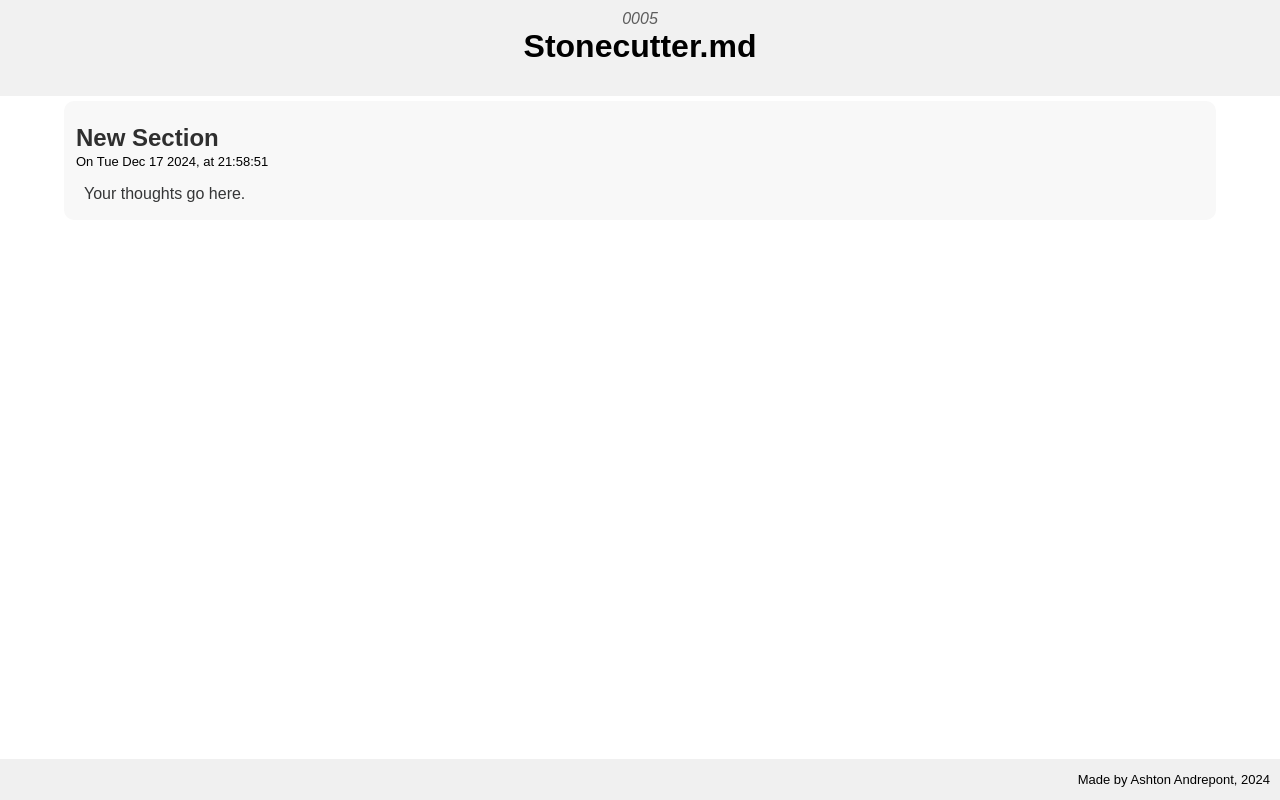
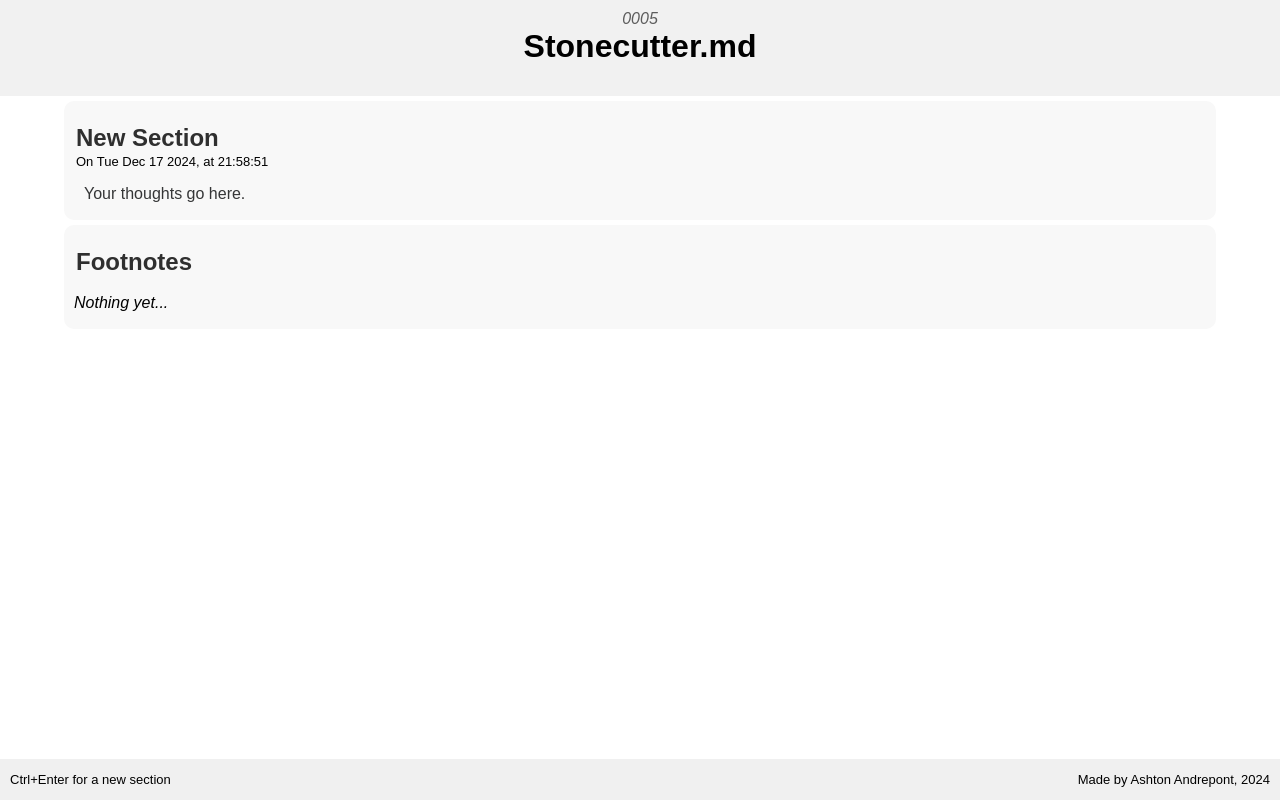
Before and after one commit to DudeSquaredEdud/Stonecutter.md, an Angular app: page / in a window 1280 px wide. Built offline with nearby package versions, Linux system fonts and the light colour scheme.

Commit message:
Still trying to delete a section

```diff
--- a/src/app/app.component.css
+++ b/src/app/app.component.css
@@ -25,11 +25,19 @@
   }
 
   footer{
-    position: absolute;
+    position: fixed;
+    display:inline-flex;
     bottom:0%;
     font-size: small;
     font-style: bold;
-    text-align: right;
+
+    .right{
+      text-align: right;
+    }
+    *{
+      width:50%;
+    }
+
     background-color: #f0f0f0;
     width: 100vw;
     z-index: 1000;
--- a/src/app/app.component.html
+++ b/src/app/app.component.html
@@ -4,14 +4,14 @@
     <h1 id="postTitle" spellcheck="false" contenteditable="true">{{title}}</h1>
   </header>
   <section id="SECTION_CONTAINER">
-    @for (i of sections; track i.id){
-      <app-section />
+    @for (i of section_count_range; track i){
+      <app-section [unique_id]="i" />
     }
   </section>
-
-
+  <app-footnotes />
   <footer>
-    <p style="padding-right: 10px;">Made by Ashton Andrepont, 2024</p>
+    <p style="padding-left: 10px;">Ctrl+Enter for a new section</p>
+    <p class="right" style="padding-right: 10px;">Made by Ashton Andrepont, 2024</p>
   </footer>
 </main>
 
--- a/src/app/app.component.ts
+++ b/src/app/app.component.ts
@@ -1,23 +1,92 @@
-import { Component, HostBinding, HostListener } from '@angular/core';
+import { Component, computed, HostBinding, HostListener, viewChildren } from '@angular/core';
 import { RouterOutlet } from '@angular/router';
 import { SectionComponent } from './section/section.component';
+import { FootnotesComponent } from './footnotes/footnotes.component';
 
 @Component({
   selector: 'app-root',
-  imports: [RouterOutlet, SectionComponent],
+  imports: [RouterOutlet, SectionComponent, FootnotesComponent],
   templateUrl: './app.component.html',
   styleUrl: './app.component.css'
 })
 export class AppComponent {
+  // Title & footnotes
   title = 'Stonecutter.md';
   entry_number = "0005";
-  sections = [{id: 1}]
+  footnotes = new FootnotesComponent();
 
+  // Sections
+  section_count = 1;
+  section_count_range = new Array(this.section_count).fill(0).map((n, index) => index + 1);
+
+  childSectionsSignal = viewChildren(SectionComponent);
+  childSections = computed(() => {
+    let sections: {id: number, sect: SectionComponent}[] = [];
+    let id: number = 1;
+    this.childSectionsSignal().forEach((childSection: SectionComponent) => {
+      sections.push({id: id, sect: childSection});
+      id++;
+    })
+    return sections;
+  });
+
+  selected_section: string | null = "0";
+
+  // Create a new section
   @HostListener('document:keydown.control.enter', ['$event'])
   new_section(event: KeyboardEvent){
-    if (event.ctrlKey){
-      this.sections = this.sections.concat({id: (this.sections[this.sections.length-1].id + 1)})
-      console.log("New Section")
+    this.section_count++;
+    this.section_count_range = Array(this.section_count).fill(0).map((n, index) => index + 1);
+      console.log("New Section");
+  }
+
+  // Delete a section
+  @HostListener('document:keydown.control.delete', ['$event'])
+  delete_section(event: KeyboardEvent){
+    if (typeof this.selected_section == "string"){
+      let target_id = this.selected_section;
+      this.section_count_range = this.section_count_range.filter(function(item) {
+        let target_section = document.querySelectorAll('section[sec_id="'+target_id+'"]');
+        target_section.forEach((thing) => {thing.remove()})
+        return item.toString() != target_id;
+      })
+      this.section_count--;
+      let new_id = 1;
+      this.childSections();
+      this.childSections().forEach(element => {
+          element.id = new_id;
+          element.sect.unique_id = new_id;
+          console.log(element.id + " " + element.sect.unique_id);
+          new_id++;
+      });
+        console.log("Deleted Section");
     }
+      this.selected_section = null;
+  }
+
+  // Find what the current section is
+  @HostListener('document:click', ['$event'])
+  select_section(event: MouseEvent){
+    if (event.target instanceof Element) {
+      let target_id = event.target.getAttribute("sec_id");
+        this.selected_section = target_id!;
+     }
+  }
+
+  collectFootnotes(){
+    // future ashton: this is broken.
+    // footnotes: [""];
+    // for (let i=0; i < this.childSections.length; i++){
+    //   this.childSections.array.forEach(element => {
+    //     element.getFootnoteCount();
+    //   });
+    // }
+    // This gets called every few seconds
+    // getFootnoteCount from all sections
+
+      // Ah frick, how do I reference the sections?
+
+    // create a list without duplicates
+    // send to updateFootnotes()
   }
 }
--- /dev/null
+++ b/src/app/footnotes/footnotes.component.css
@@ -0,0 +1,42 @@
+
+*:focus{
+    outline: none;
+  }
+
+  h2{
+      color: #2f2f2f;
+      text-align: left;
+      padding: 2px;
+      margin-bottom: 0px;
+    }
+
+    section{
+      background-color: rgb(248, 248, 248);
+      height:fit-content;
+      width:auto;
+      padding: 1px;
+      padding-left: 10px;
+      margin-top: 5px;
+      margin-bottom: 5px;
+      margin-left: 5%;
+      margin-right: 5%;
+      border-radius: 10px;
+    }
+
+    .contentText{
+      color: #353637;
+      margin-left: 10px;
+      margin-right: 10px;
+    }
+
+    .date{
+      font-size: small;
+      margin: none;
+      padding: none;
+      padding-left: 2px;
+    }
+
+    .delete{
+      text-align: right;
+      font-weight: 800;
+    }
--- /dev/null
+++ b/src/app/footnotes/footnotes.component.html
@@ -0,0 +1,17 @@
+<section>
+    <h2>Footnotes</h2>
+    <!-- If it's not "empty"... -->
+    @if (notes.length != 1){
+        <!-- ...for every note, if it's not the empty note... -->
+        @for (note of notes; track note.id){
+            @if (note.id != 0) {
+                <!-- ...make an editable footnote. -->
+                <p class="contentText" contenteditable="true">{{note.content}}</p>
+            }
+        }
+    }
+    <!-- Otherwise, display this text. -->
+    @else {
+        <p style="font-style: italic;">Nothing yet...</p>
+    }
+    </section>
--- /dev/null
+++ b/src/app/footnotes/footnotes.component.ts
@@ -0,0 +1,22 @@
+import { Component } from '@angular/core';
+
+@Component({
+  selector: 'app-footnotes',
+  imports: [],
+  templateUrl: './footnotes.component.html',
+  styleUrl: './footnotes.component.css'
+})
+export class FootnotesComponent {
+  section_title = "Footnotes";
+  // I need to put at least one in here. ugh.
+  notes: [{ id: number; content: string; }] = [{id: 0, content:""}];
+
+  add_footnote(){
+    this.notes.push({id: this.notes.length, content: ""})
+  }
+
+  updateFootnotes(){
+    // if there are any new footnotes
+    // (sort the incoming list of footnotes, )
+  }
+}
--- a/src/app/section/section.component.css
+++ b/src/app/section/section.component.css
@@ -26,6 +26,7 @@ h2{
   .contentText{
     color: #353637;
     margin-left: 10px;
+    margin-right: 10px;
   }
 
   .date{
@@ -34,3 +35,8 @@ h2{
     padding: none;
     padding-left: 2px;
   }
+
+  .delete{
+    text-align: right;
+    font-weight: 800;
+  }
--- a/src/app/section/section.component.html
+++ b/src/app/section/section.component.html
@@ -1,5 +1,5 @@
-<section>
-    <h2 id="postTitle" spellcheck="false" contenteditable="true">{{section_title}}</h2>
-    <div class="date">{{section_date}}</div>
-    <p class="contentText" contenteditable="true">{{section_textcontent}}</p>
+<section [attr.sec_id]="unique_id">
+    <h2 [attr.sec_id]="unique_id" spellcheck="false" contenteditable="true">{{section_title}}</h2>
+    <div [attr.sec_id]="unique_id" class="date">{{section_date}}</div>
+    <p [attr.sec_id]="unique_id" class="contentText" contenteditable="true">{{section_textcontent}}</p>
 </section>
--- a/src/app/section/section.component.ts
+++ b/src/app/section/section.component.ts
@@ -1,4 +1,4 @@
-import { Component } from '@angular/core';
+import { Component, Input } from '@angular/core';
 
 
 @Component({
@@ -7,14 +7,26 @@ import { Component } from '@angular/core';
   templateUrl: './section.component.html',
   styleUrl: './section.component.css',
 })
-export class SectionComponent {
+export class SectionComponent{
   section_title = "New Section";
   section_textcontent = "Your thoughts go here."
   __creationdate = new Date();
   section_date = "";
+  @Input() unique_id = 0;
+  new_id = 0;
 
   constructor(){
     this.section_date = "On " + (this.__creationdate).toDateString() + ", at " + (this.__creationdate).toTimeString().toString().split(" ")[0]
   }
 
+  getFootnoteCount() {
+    // put a regex find for every [n] in the text
+    let re = new RegExp("\[[0-9]+\]");
+    // return the [n]'s in there as a list.
+    return this.section_textcontent.matchAll(re);
+  }
+
+  // setId(new_id: number) {
+  //   this.unique_id.arguments = new_id;
+  // }
 }
```
Also changed, not shown: 1 other file (tests, documents, lock files or other folders).
